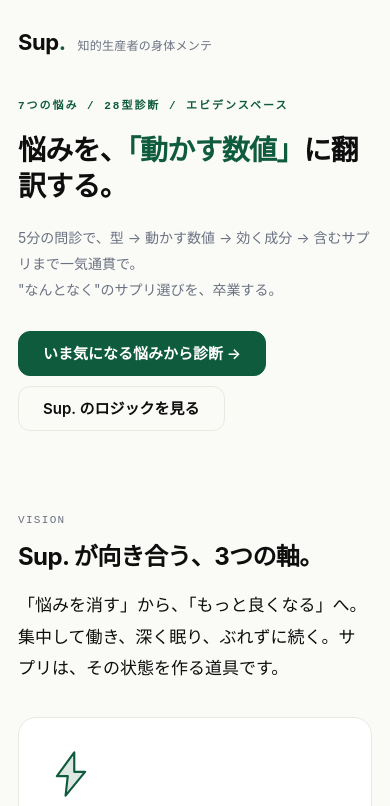
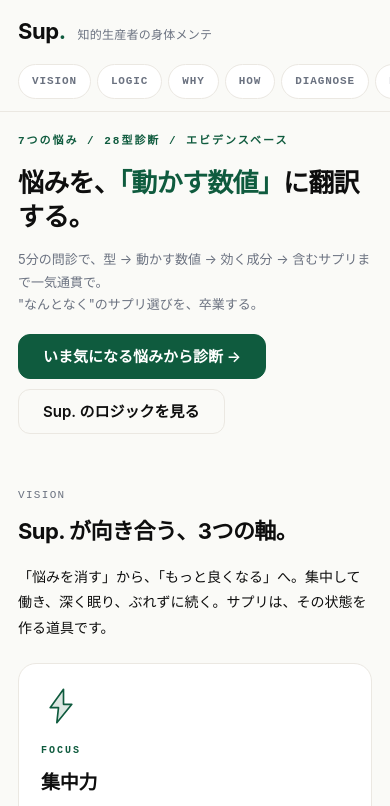
Before and after one commit to mysk123/sup, a plain HTML site: page index.html in a window 390 px wide. Shown: the top 806 px of the page. Drawn offline with Linux system fonts and the light colour scheme.

Commit message:
Clickable logo + mobile anchor nav + tighter mobile spacing + new philosophy copy

```diff
--- a/index.html
+++ b/index.html
@@ -53,10 +53,64 @@ body {
 }
 .container { max-width: 720px; margin: 0 auto; padding: 32px 24px 80px; }
 
-.brand { display: flex; align-items: baseline; gap: 12px; margin-bottom: 48px; }
+.brand {
+  display: flex;
+  align-items: baseline;
+  gap: 12px;
+  margin-bottom: 48px;
+  cursor: pointer;
+  user-select: none;
+  background: none;
+  border: none;
+  padding: 0;
+  font-family: inherit;
+  color: inherit;
+  text-align: left;
+  transition: opacity 0.15s;
+}
+.brand:hover { opacity: 0.7; }
 .brand-logo { font-weight: 700; font-size: 22px; letter-spacing: -0.02em; }
 .brand-logo .dot { color: var(--accent); }
 .brand-tagline { font-size: 12px; color: var(--text-sub); letter-spacing: 0.02em; }
+
+/* === Mobile anchor nav === */
+.lp-nav {
+  display: none;
+  gap: 6px;
+  overflow-x: auto;
+  padding: 12px 24px;
+  margin: -8px -24px 16px;
+  position: sticky;
+  top: 0;
+  background: var(--bg);
+  z-index: 50;
+  scrollbar-width: none;
+  border-bottom: 1px solid var(--border);
+}
+.lp-nav::-webkit-scrollbar { display: none; }
+.lp-nav a {
+  flex-shrink: 0;
+  padding: 7px 13px;
+  background: var(--card-bg);
+  border: 1px solid var(--border);
+  border-radius: 100px;
+  text-decoration: none;
+  color: var(--text-sub);
+  font-size: 11px;
+  font-family: ui-monospace, "SF Mono", "JetBrains Mono", monospace;
+  letter-spacing: 0.08em;
+  white-space: nowrap;
+  font-weight: 600;
+  transition: all 0.15s;
+}
+.lp-nav a:active, .lp-nav a:hover {
+  border-color: var(--accent);
+  color: var(--accent);
+  background: var(--accent-light);
+}
+@media (max-width: 600px) {
+  .lp-nav { display: flex; }
+}
 
 .hero {
   position: relative;
@@ -759,23 +813,35 @@ body {
 }
 
 @media (max-width: 600px) {
-  .container { padding: 24px 18px 60px; }
-  .hero { margin: 12px 0 56px; padding: 12px 0 24px; }
-  .hero-title { font-size: 28px; line-height: 1.3; }
-  .hero-sub { font-size: 14px; }
-  .hero-deco { width: 200px; height: 200px; right: -60px; top: -30px; }
+  .container { padding: 18px 18px 60px; }
+  .hero { margin: 8px 0 36px; padding: 4px 0 12px; }
+  .hero-title { font-size: 26px; line-height: 1.3; margin-bottom: 14px; }
+  .hero-sub { font-size: 13px; line-height: 1.75; }
+  .hero-cta-row { margin-top: 18px; }
+  .hero-deco { width: 180px; height: 180px; right: -60px; top: -20px; opacity: 0.35; }
   .q-text { font-size: 19px; }
   .result-title { font-size: 23px; }
-  .brand { margin-bottom: 24px; }
-  .feature-grid, .steps-grid { grid-template-columns: 1fr; }
-  .vision-grid { grid-template-columns: 1fr; }
-  .flow-row { flex-direction: column; }
+  .brand { margin-bottom: 16px; }
+  .feature-grid, .steps-grid { grid-template-columns: 1fr; gap: 10px; }
+  .vision-grid { grid-template-columns: 1fr; gap: 10px; }
+  .vision-card { padding: 22px 22px; }
+  .vision-icon { width: 40px; height: 40px; margin-bottom: 16px; }
+  .vision-title { font-size: 19px; }
+  .flow-row { flex-direction: column; gap: 6px; margin-top: 20px; }
   .flow-arrow { transform: rotate(90deg); padding: 2px 0; }
-  .lp-section { margin: 56px 0; }
-  .lp-section-dark { margin: 64px -18px; padding: 64px 18px; }
-  .dark-statement { font-size: 24px; }
-  .lp-title { font-size: 21px; }
-  .lp-title-v2 { font-size: 24px; }
+  .flow-step { padding: 18px 14px 16px; }
+  .flow-icon { width: 40px; height: 40px; margin-bottom: 12px; }
+  .lp-section { margin: 40px 0; }
+  .lp-section-dark { margin: 48px -18px; padding: 56px 22px; }
+  .dark-statement { font-size: 22px; }
+  .dark-text { font-size: 13px; }
+  .lp-title { font-size: 19px; }
+  .lp-title-v2 { font-size: 22px; }
+  .vision-intro { font-size: 14px; margin-bottom: 22px; }
+  .feature-card, .step-card { padding: 18px 18px; }
+  .feature-name, .step-name { font-size: 14px; }
+  .feature-desc, .step-desc { font-size: 12px; }
+  .faq-item { padding: 16px 18px; }
 }
 </style>
 </head>
@@ -2120,10 +2186,19 @@ function renderHome() {
     `;
   }).join('');
   return `
-    <div class="brand">
-      <div class="brand-logo">Sup<span class="dot">.</span></div>
-      <div class="brand-tagline">知的生産者の身体メンテ</div>
-    </div>
+    <button class="brand" onclick="goHome()" type="button">
+      <span class="brand-logo">Sup<span class="dot">.</span></span>
+      <span class="brand-tagline">知的生産者の身体メンテ</span>
+    </button>
+
+    <nav class="lp-nav">
+      <a href="#vision">VISION</a>
+      <a href="#logic">LOGIC</a>
+      <a href="#why">WHY</a>
+      <a href="#how">HOW</a>
+      <a href="#diagnose">DIAGNOSE</a>
+      <a href="#faq">FAQ</a>
+    </nav>
 
     <div class="hero">
       <div class="hero-deco">${ICONS.heroDeco}</div>
@@ -2136,7 +2211,7 @@ function renderHome() {
       </div>
     </div>
 
-    <div class="lp-section">
+    <div class="lp-section" id="vision">
       <div class="section-label">VISION</div>
       <h2 class="lp-title-v2">Sup. が向き合う、3つの軸。</h2>
       <p class="vision-intro">「悩みを消す」から、「もっと良くなる」へ。集中して働き、深く眠り、ぶれずに続く。サプリは、その状態を作る道具です。</p>
@@ -2162,7 +2237,7 @@ function renderHome() {
       </div>
     </div>
 
-    <div class="lp-section">
+    <div class="lp-section" id="logic">
       <div class="section-label">LOGIC</div>
       <h2 class="lp-title-v2">悩みを、製品に翻訳する流れ。</h2>
       <p class="vision-intro">あなたの悩みを論点ツリーで型に分け、その型に対応する数値 → 成分 → サプリ製品へ翻訳します。</p>
@@ -2230,7 +2305,7 @@ function renderHome() {
       </div>
     </div>
 
-    <div class="lp-section">
+    <div class="lp-section" id="how">
       <div class="section-label">HOW IT WORKS</div>
       <h2 class="lp-title-v2">5分で完結する、3ステップ。</h2>
       <div class="steps-grid">
@@ -2255,7 +2330,7 @@ function renderHome() {
     <div class="lp-section-dark">
       <div class="dark-content">
         <div class="dark-eyebrow">PHILOSOPHY</div>
-        <h2 class="dark-statement">サプリは、目的を達成する<br>ための、<em>道具</em>です。</h2>
+        <h2 class="dark-statement">サプリを通じて、<br><em>自分をマネジメント</em>する。</h2>
         <p class="dark-text">「飲めば良くなる」ではなく、「動かしたい数値があり、それに効く成分を選ぶ」。<br>Sup. はその思考の補助線でありたい。あなたの身体は、設計できる。</p>
       </div>
     </div>
@@ -2266,7 +2341,7 @@ function renderHome() {
       ${groups}
     </div>
 
-    <div class="lp-section">
+    <div class="lp-section" id="faq">
       <div class="section-label">FAQ</div>
       <h2 class="lp-title-v2">よくある質問</h2>
       <div class="faq-list">
@@ -2320,10 +2395,10 @@ function renderIntake() {
     <button class="q-option" onclick="answerQuestion('${q.id}', '${opt.value}')">${opt.label}</button>
   `).join('');
   return `
-    <div class="brand">
-      <div class="brand-logo">Sup<span class="dot">.</span></div>
-      <div class="brand-tagline">${problem.title}</div>
-    </div>
+    <button class="brand" onclick="goHome()" type="button">
+      <span class="brand-logo">Sup<span class="dot">.</span></span>
+      <span class="brand-tagline">${problem.title}</span>
+    </button>
     <div class="q-progress">${progressItems}</div>
     <div class="q-step-label">QUESTION ${state.questionIndex + 1} / ${total}</div>
     <h2 class="q-text">${q.text}</h2>
@@ -2361,10 +2436,10 @@ function renderResult() {
   const combination = COMBINATIONS[comboKey] || '';
   const lifestyle = type.lifestyle.map(l => `<li>${l}</li>`).join('');
   return `
-    <div class="brand">
-      <div class="brand-logo">Sup<span class="dot">.</span></div>
-      <div class="brand-tagline">${problem.title} / 診断結果</div>
-    </div>
+    <button class="brand" onclick="goHome()" type="button">
+      <span class="brand-logo">Sup<span class="dot">.</span></span>
+      <span class="brand-tagline">${problem.title} / 診断結果</span>
+    </button>
     <div class="result-tag">YOUR TYPE</div>
     <h1 class="result-title">${type.name}</h1>
     <div class="result-summary">${type.summary}</div>
```
